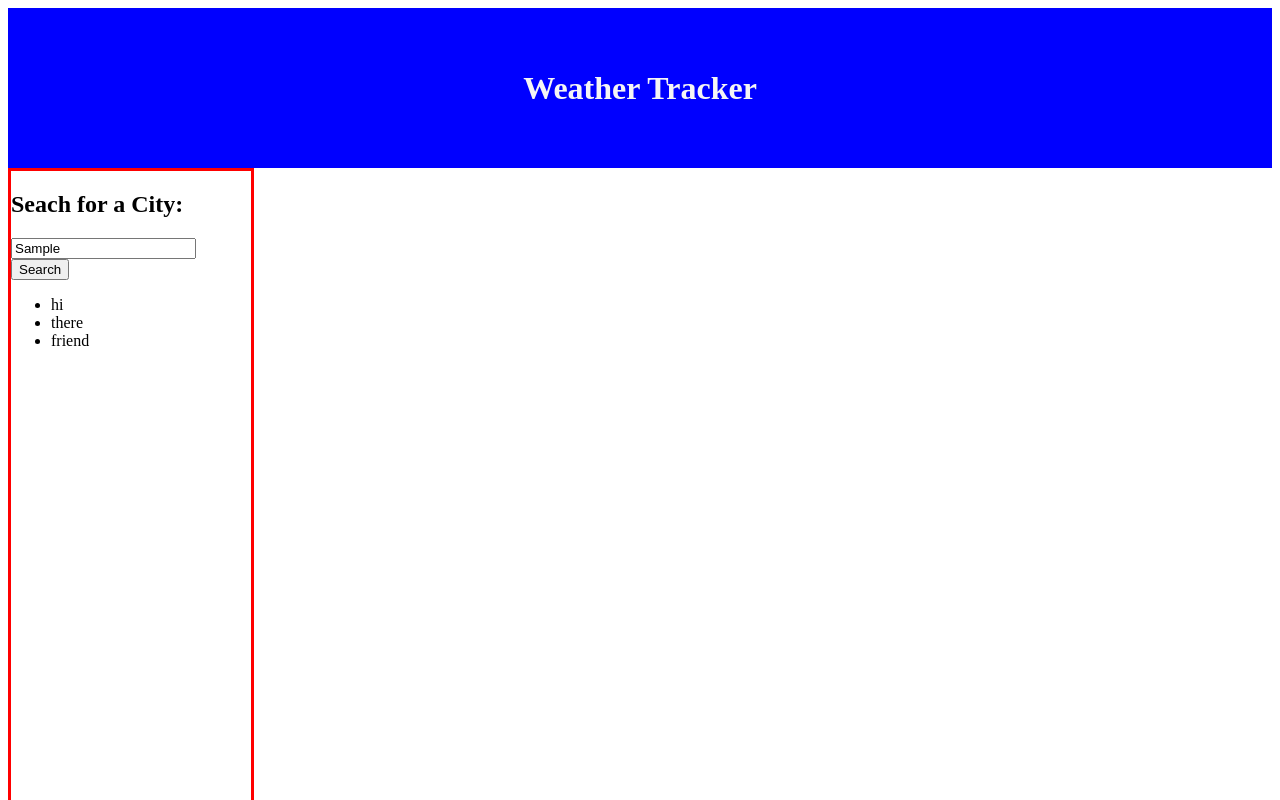
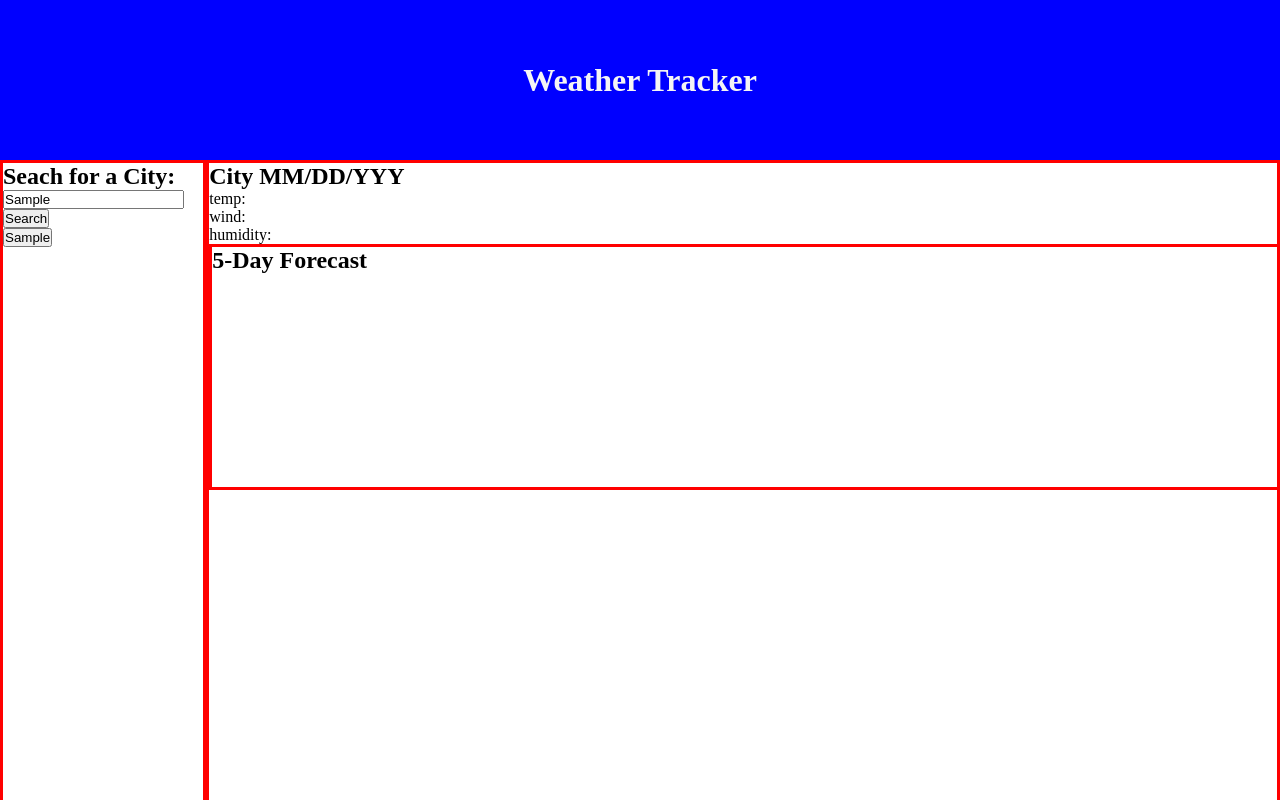
Before and after one commit to Tonkel/weather-hw, a plain HTML site: page index.html in a window 1280 px wide. Both pictures are taken after typing "Sample" into the empty fields and a click on the button "Search". Shown: the top 800 px of the page. Drawn offline with nearby package versions, Linux system fonts and the light colour scheme.

Commit message:
creates dependencies, removes unimportant html, adds dayjs cdn, adds event listener with simple append element function

```diff
--- a/assets/css/style.css
+++ b/assets/css/style.css
@@ -1,3 +1,8 @@
+* {
+  margin: 0;
+  padding: 0;
+}
+
 header {
   height: 20vh;
   display: flex;
@@ -8,8 +13,25 @@ header {
   flex-wrap: wrap;
 }
 
+main {
+  display: flex;
+}
+
 .container {
   border: 3px solid red;
   width: 30vh;
   height: 100vh;
 }
+
+.container-2 {
+  border: 3px solid red;
+  width: 100%;
+  height: 100vh;
+  display: block;
+}
+
+.container-4 {
+  border: 3px solid red;
+  width: 100%;
+  height: 30vh;
+}
--- a/assets/js/script.js
+++ b/assets/js/script.js
@@ -0,0 +1,23 @@
+// var apikey: e9fd4d66744477a7c633b9e44349f6b3;
+
+//Dependencies
+var searchInputEl = document.getElementById("search-input");
+var searchButtonEl = document.getElementById("search-button");
+var recentSearchesEl = document.getElementById("recent-searches");
+//functions
+function appendToList(cityName) {
+  var newListItem = recentSearchesEl.appendChild(document.createElement("li"));
+  var listButton = newListItem.appendChild(document.createElement("button"));
+  listButton.textContent = cityName;
+}
+
+//event listener
+searchButtonEl.addEventListener("click", function () {
+  var searchinput = searchInputEl.value;
+  console.log(searchinput);
+  appendToList(searchinput);
+});
+//create event listener for search button to take text input
+//create function that takes the weather from that city and displays it in the divs created
+// create function that takes the 5day forecast and displays it
+//create event listener for the recently searched cities button to do the same thing, but with the text input of the button
--- a/index.html
+++ b/index.html
@@ -15,23 +15,29 @@
       <aside class="container">
         <div id="search-form">
           <h2>Seach for a City:</h2>
-          <input type="text" placeholder="San Diego" />
-          <button>Search</button>
-          <ul id="recent-searches">
-            <li>hi</li>
-            <li>there</li>
-            <li>friend</li>
-          </ul>
+          <input id="search-input" type="text" placeholder="San Diego" />
+          <button id="search-button">Search</button>
+          <ul id="recent-searches"></ul>
         </div>
       </aside>
 
-      <div class="container">
-        <h2>City MM/DD/YYY</h2>
-        <p>temp:</p>
-        <p>wind:</p>
-        <p>humidity:</p>
+      <div class="container-2">
+        <div class="container-3">
+          <h2>City MM/DD/YYY</h2>
+          <p>temp:</p>
+          <p>wind:</p>
+          <p>humidity:</p>
+        </div>
+
+        <div class="container-4">
+          <h2>5-Day Forecast</h2>
+        </div>
       </div>
     </main>
+    <script src="https://cdn.jsdelivr.net/npm/dayjs@1/dayjs.min.js"></script>
+    <script>
+      dayjs().format();
+    </script>
     <script src="./assets/js/script.js"></script>
   </body>
 </html>
```
